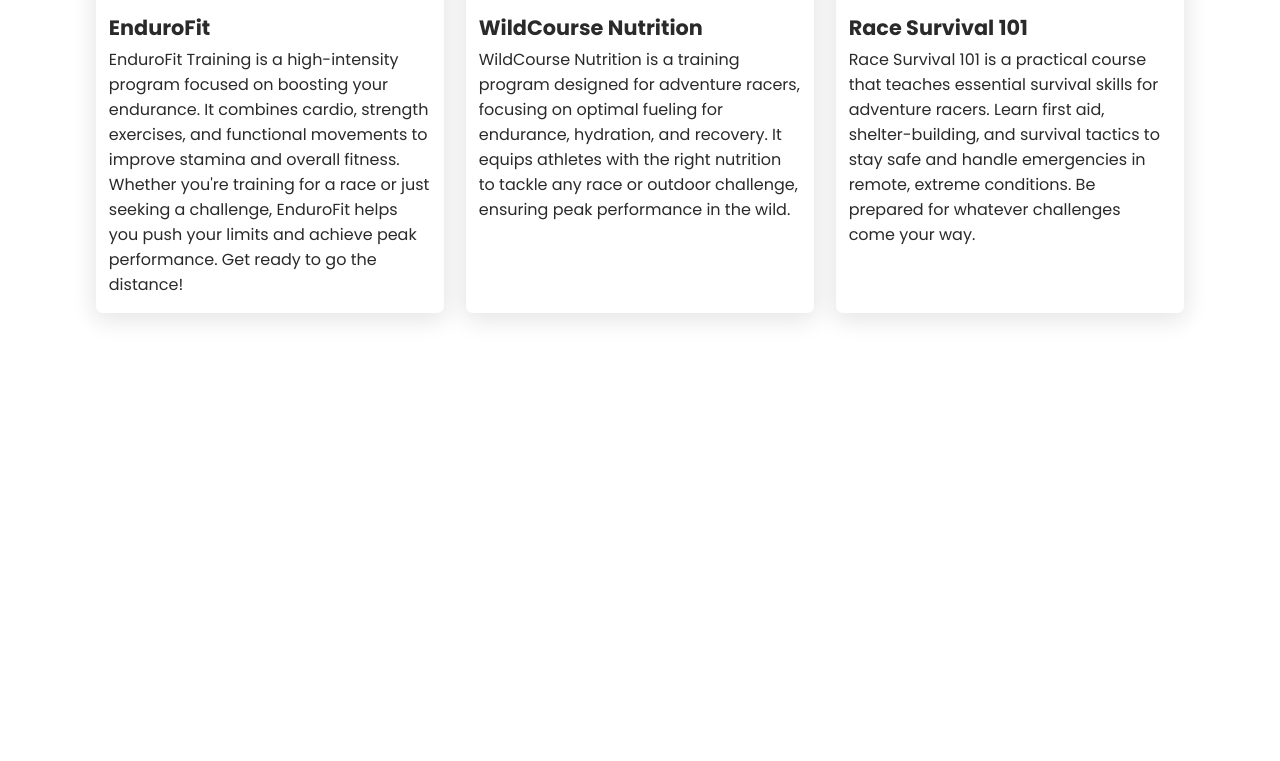
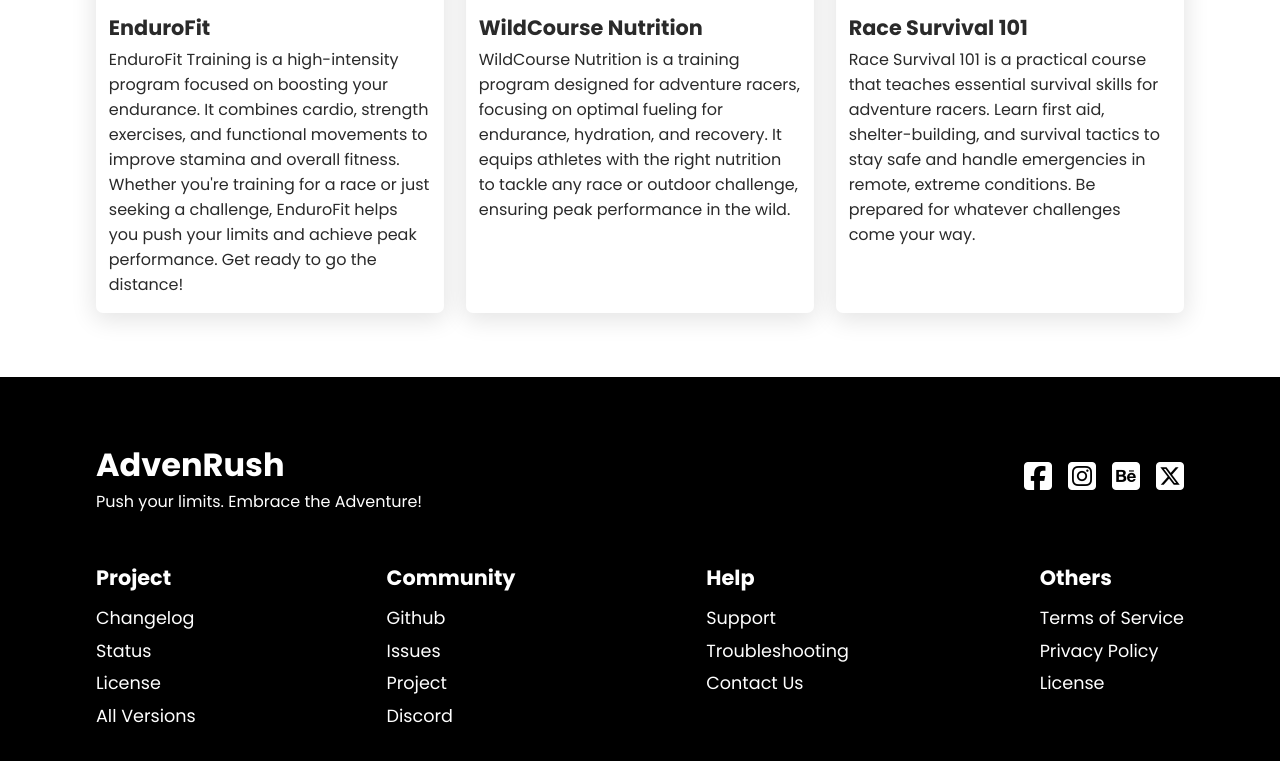
Before and after one commit to ikonyx/advenrush-react-project, a React (Create React App) app: page / in a window 1280 px wide. Shown: the part 2244-3005 px from the top of the page. Before the commit the page ends 2621 px from the top, so only its background shows below. Built offline with nearby package versions, Linux system fonts and the light colour scheme.

Commit message:
Add footer component

```diff
--- /dev/null
+++ b/src/components/Footer.js
@@ -0,0 +1,61 @@
+import "./FooterStyles.css"
+
+const Footer = () => {
+    return(
+        <div className='footer'>
+            <div className="top">
+                <div>
+                    <h1>AdvenRush</h1>
+                    <p>Push your limits. Embrace the Adventure!</p>
+                </div>
+                <div>
+                    <a href="/">
+                        <i className="fa-brands fa-facebook-square"></i>
+                    </a>
+                    <a href="/">
+                        <i className="fa-brands fa-instagram-square"></i>
+                    </a>
+                    <a href="/">
+                        <i className="fa-brands fa-behance-square"></i>
+                    </a>
+                    <a href="/">
+                        <i className="fa-brands fa-square-x-twitter"></i>
+                    </a>
+                </div>
+            </div>
+            <div className="bottom">
+                <div>
+                    <h4>Project</h4>
+                    <a href="/">Changelog</a>
+                    <a href="/">Status</a>
+                    <a href="/">License</a>
+                    <a href="/">All Versions</a>
+                </div>
+
+                <div>
+                    <h4>Community</h4>
+                    <a href="/">Github</a>
+                    <a href="/">Issues</a>
+                    <a href="/">Project</a>
+                    <a href="/">Discord</a>
+                </div>
+
+                <div>
+                    <h4>Help</h4>
+                    <a href="/">Support</a>
+                    <a href="/">Troubleshooting</a>
+                    <a href="/">Contact Us</a>
+                </div>
+
+                <div>
+                    <h4>Others</h4>
+                    <a href="/">Terms of Service</a>
+                    <a href="/">Privacy Policy</a>
+                    <a href="/">License</a>
+                </div>
+            </div>
+        </div>
+    )
+}
+
+export default Footer;
--- /dev/null
+++ b/src/components/FooterStyles.css
@@ -0,0 +1,62 @@
+.footer{
+    padding: 4rem 6rem;
+    background: black;
+    color: white;
+}
+
+.top{
+    display:flex;
+    align-items: center;
+    text-align: start;
+    justify-content: space-between;
+    flex-wrap: wrap;
+}
+
+.top i{
+    color: white;
+    font-size: 2rem;
+    margin-left: 1rem;
+}
+
+.top i:hover{
+    color: rgb(33, 128, 112);
+}
+
+.bottom{
+    padding-top: 2rem;
+    text-align: start;
+    display: flex;
+    justify-content: space-between;
+    flex-wrap: wrap;
+}
+
+.bottom div{
+    display: flex;
+    flex-direction: column;
+}
+
+.bottom h4{
+    font-size: 1.3rem;
+    padding: 1rem 0 0.8rem 0;
+}
+
+.bottom a{
+    text-decoration: none;
+    color: white;
+    padding-bottom: .4rem;
+    font-size: 1.1rem;
+}
+
+@media screen and (max-width: 850px){
+    .footer{
+        padding: 4rem 2rem;
+    }
+
+    .footer i{
+        margin: 1rem 1rem 0 0;
+    }
+
+    .bottom div{
+        width: 50%;
+    }
+}
--- a/src/routes/About.js
+++ b/src/routes/About.js
@@ -1,6 +1,7 @@
 import Hero from "../components/Hero";
 import Navbar from "../components/Navbar"
 import AboutImg from "../assets/about.jpg"
+import Footer from "../components/Footer";
 
 function About () {
     return(
@@ -8,6 +9,7 @@
         <Navbar />
         <Hero
         cName="hero-mid" heroImg={AboutImg} title="About"/>
+        <Footer />
       </>
     );
 }
--- a/src/routes/Contact.js
+++ b/src/routes/Contact.js
@@ -1,6 +1,7 @@
 import Hero from "../components/Hero";
 import Navbar from "../components/Navbar"
 import ContactImg from "../assets/contact.jpg"
+import Footer from "../components/Footer";
 
 function Contact () {
     return(
@@ -8,6 +9,7 @@
         <Navbar />
         <Hero
         cName="hero-mid" heroImg={ContactImg} title="Contact"/>
+        <Footer />
       </>
     );
 }
--- a/src/routes/Home.js
+++ b/src/routes/Home.js
@@ -3,6 +3,7 @@
 import HomeImg from "../assets/home.jpg"
 import Event from "../components/Event"
 import Training from "../components/Training";
+import Footer from "../components/Footer";
 
 function Home () {
     return(
@@ -18,6 +19,7 @@
         />
         <Event />
         <Training />
+        <Footer />
         </>
     );
 }
--- a/src/routes/Service.js
+++ b/src/routes/Service.js
@@ -1,6 +1,7 @@
 import Hero from "../components/Hero";
 import Navbar from "../components/Navbar"
 import ServiceImg from "../assets/service.jpg"
+import Footer from "../components/Footer";
 
 function Service () {
     return(
@@ -8,6 +9,7 @@
         <Navbar />
         <Hero
         cName="hero-mid" heroImg={ServiceImg} title="Service"/>
+        <Footer />
       </>
     );
 }
```
